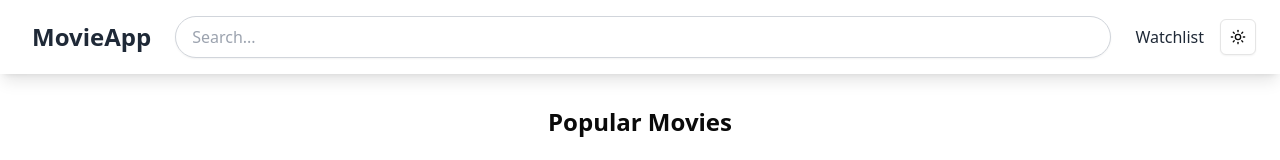
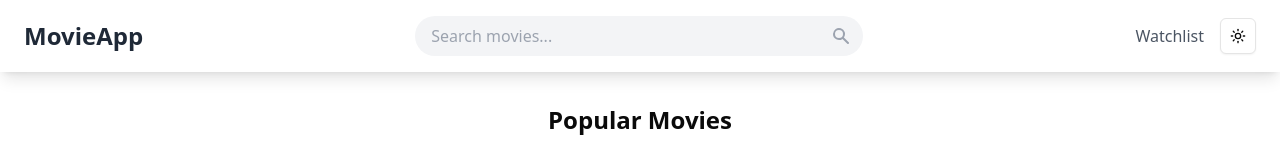
Before and after one commit to itsMinar/movie-app-tmdb, a Next.js app: page / in a window 1280 px wide. Shown: the top 160 px of the page. Built offline with nearby package versions, Linux system fonts and the light colour scheme.

Commit message:
redesign the navbar

```diff
--- a/src/components/nav-bar.jsx
+++ b/src/components/nav-bar.jsx
@@ -1,42 +1,52 @@
 import Link from 'next/link';
 import ThemeToggle from './theme-toggle';
 
-const Navbar = () => {
+export default function Navbar() {
   return (
-    <nav className="bg-white shadow-lg">
+    <nav className="bg-white shadow-lg dark:bg-gray-900">
       <div className="container mx-auto flex items-center justify-between px-6 py-4">
         {/* Logo */}
         <Link href="/" className="flex items-center">
-          <span className="ml-2 text-2xl font-semibold text-gray-800">
+          <span className="text-2xl font-bold text-gray-800 dark:text-white">
             MovieApp
           </span>
         </Link>
 
         {/* Search Box */}
-        <div className="mx-6 flex-1">
+        <div className="mx-6 max-w-md flex-1">
           <div className="relative">
             <input
               type="text"
-              placeholder="Search..."
-              className="w-full rounded-full border border-gray-300 px-4 py-2 shadow-sm transition duration-300 ease-in-out focus:border-transparent focus:outline-none focus:ring-2 focus:ring-blue-500"
+              placeholder="Search movies..."
+              className="w-full rounded-full bg-gray-100 px-4 py-2 pr-10 text-gray-800 focus:outline-none focus:ring-2 focus:ring-blue-500 dark:bg-gray-800 dark:text-gray-200 dark:focus:ring-blue-400"
             />
+            <svg
+              className="absolute right-3 top-1/2 h-5 w-5 -translate-y-1/2 text-gray-400 dark:text-gray-500"
+              xmlns="http://www.w3.org/2000/svg"
+              viewBox="0 0 20 20"
+              fill="currentColor"
+            >
+              <path
+                fillRule="evenodd"
+                d="M8 4a4 4 0 100 8 4 4 0 000-8zM2 8a6 6 0 1110.89 3.476l4.817 4.817a1 1 0 01-1.414 1.414l-4.816-4.816A6 6 0 012 8z"
+                clipRule="evenodd"
+              />
+            </svg>
           </div>
         </div>
 
-        {/* Wishlist Link */}
-        <div className="pr-4">
+        {/* Watchlist Link */}
+        <div className="flex items-center space-x-4">
           <Link
             href="/watchlist"
-            className="font-medium text-gray-800 transition duration-300 ease-in-out hover:text-blue-500"
+            className="font-medium text-gray-600 transition duration-300 ease-in-out hover:text-blue-500 dark:text-gray-300 dark:hover:text-blue-400"
           >
             Watchlist
           </Link>
+
+          <ThemeToggle />
         </div>
-
-        <ThemeToggle />
       </div>
     </nav>
   );
-};
-
-export default Navbar;
+}
```
